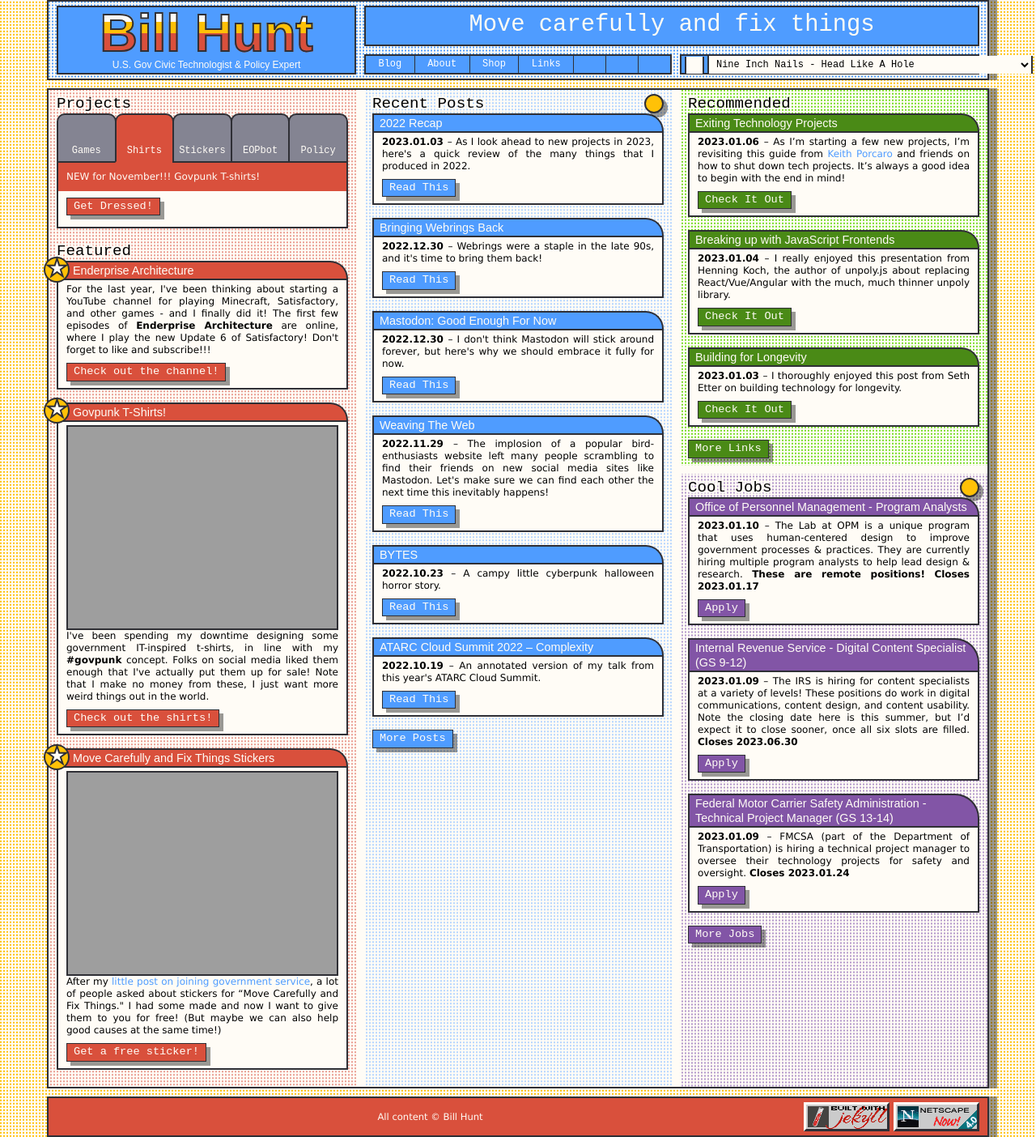
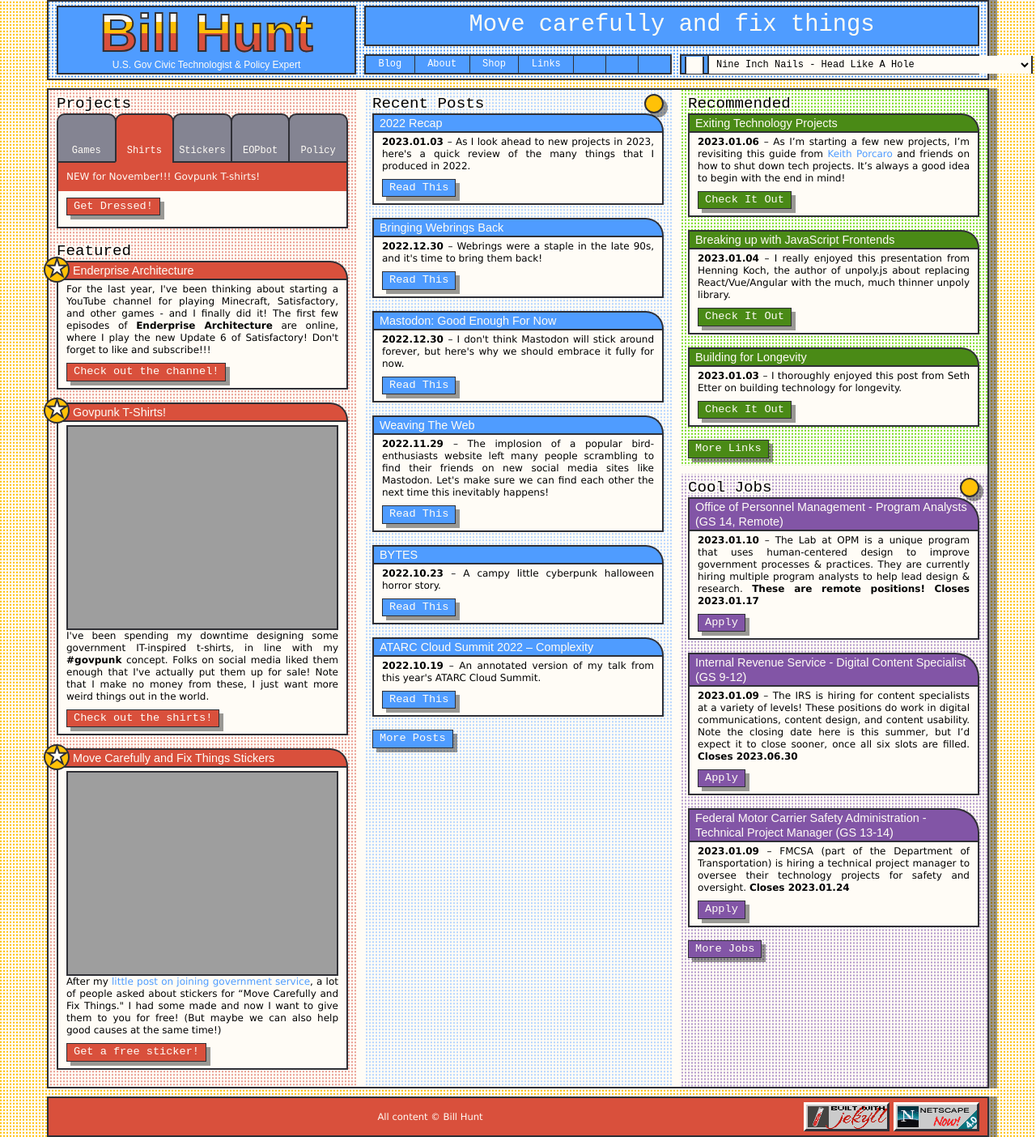
Before and after one commit to krusynth/billhunt.dev, a Jekyll site: the page built from index.md, in a window 1280 px wide. Shown: the whole page at 81% size. Built offline with Jekyll 4.4.1, drawn with Linux system fonts in a browser that asks for light colours; some web fonts are replaced.

Commit message:
Update jobs.

```diff
--- a/_data/jobs.yml
+++ b/_data/jobs.yml
@@ -1,4 +1,4 @@
-- title: Office of Personnel Management - Program Analysts
+- title: Office of Personnel Management - Program Analysts (GS 14, Remote)
   url: https://www.usajobs.gov/job/698783500
   date: 2023-01-10
   closes: 2023-01-17
```
